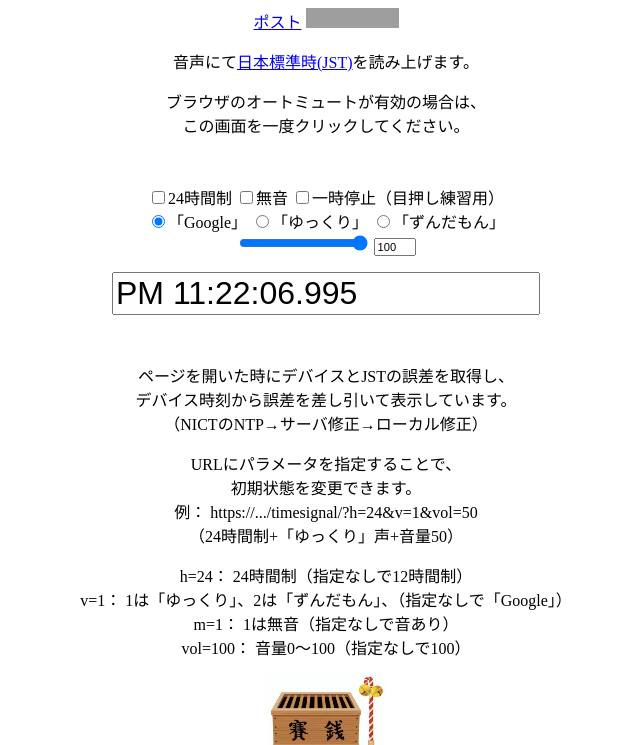
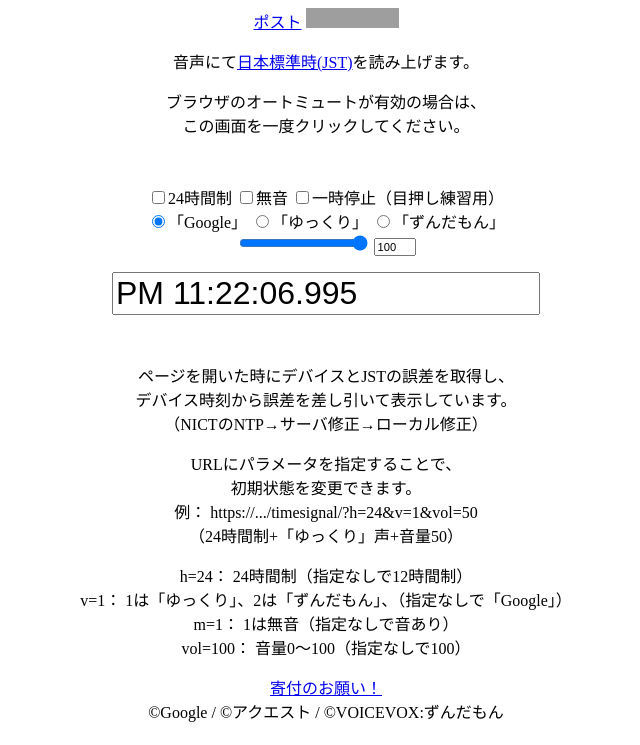
Before and after one commit to AZO234/timesignal, a website built with Vite: page index.html in a window 1280 px wide. Shown: the part 81-826 px from the top of the page, without its empty margins (314-954 px from the left). Built offline with nearby package versions, Linux system fonts and the light colour scheme; no server answers; grey boxes are pictures that could not be loaded.

Commit message:
20025-06-11

```diff
--- a/index.html
+++ b/index.html
@@ -105,9 +105,7 @@
   </div>
 
   <div halign="center">
-    <a href="https://github.com/sponsors/AZO234" target="_blank">
-      <img src="/images/osaisen.jpeg" width="120" alt="お賽銭" />
-    </a>
+    <a href="https://github.com/sponsors/AZO234" target="_blank">寄付のお願い！</a>
   </div>
 
   <div>
```
